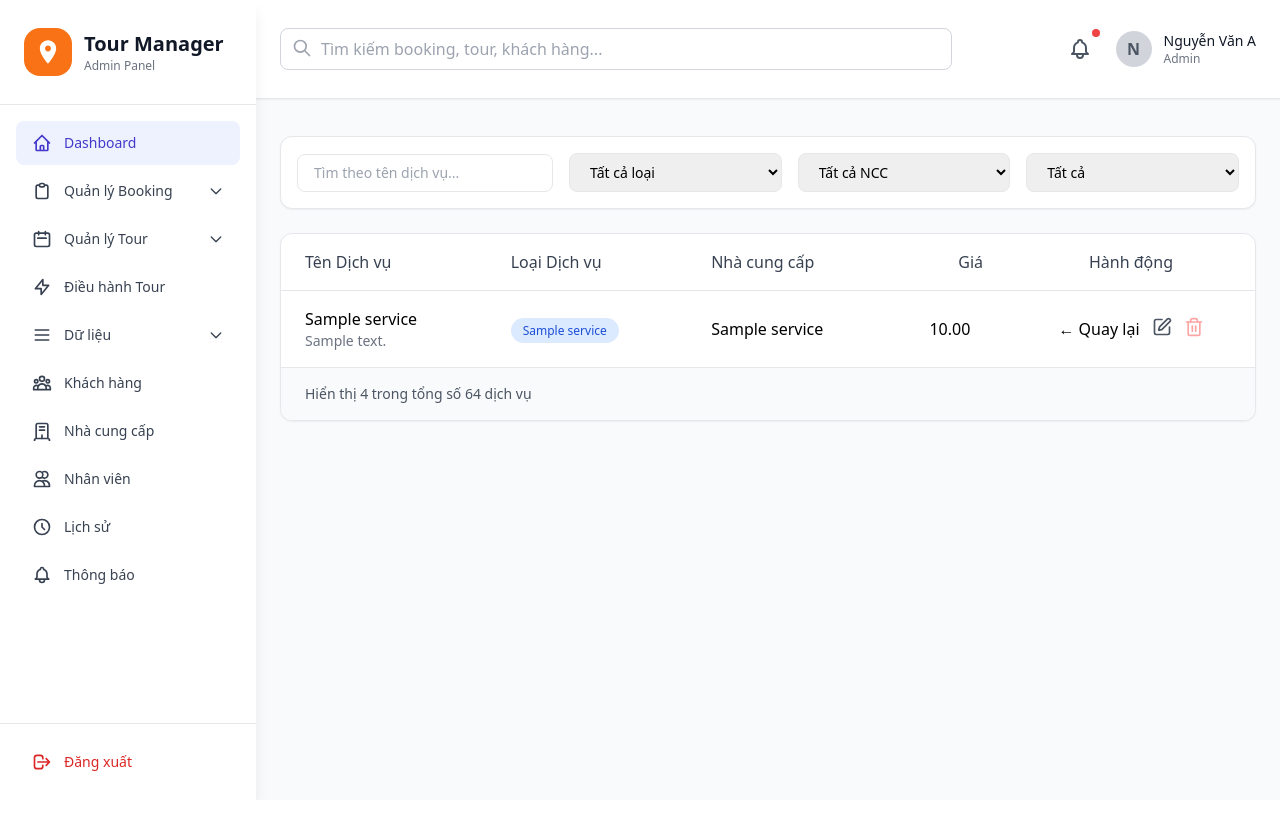
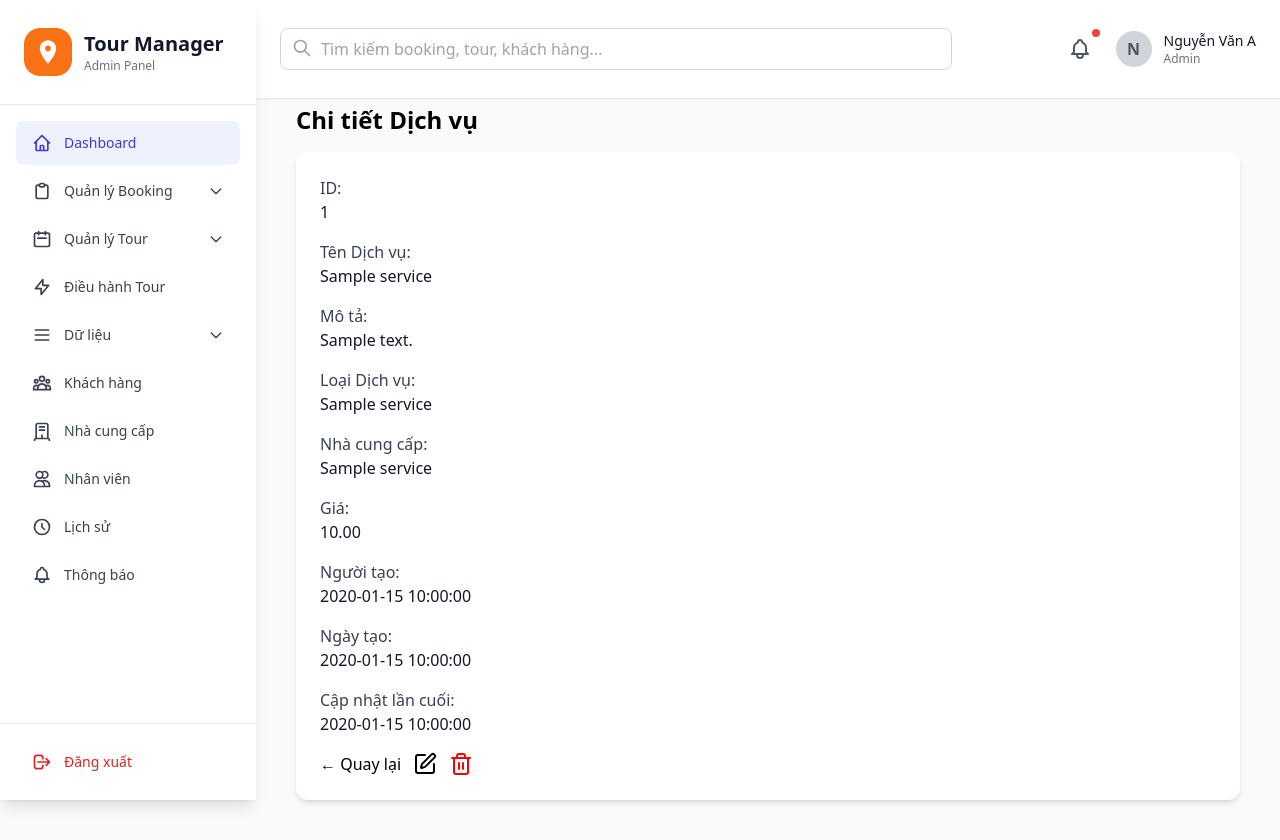
Before and after one commit to cuong2103/Website-quan-li-tour, a PHP site: template views/admin/services/detail.php in a window 1280 px wide. Before the commit the page ends 800 px from the top, so only its background shows below. Run offline with PHP 8.4, Linux system fonts and the light colour scheme; the template is opened without the code that fills it: most values are stand-ins (such as "Sample title", 1, 10 or a date in 2020); some libraries are stand-ins or nearby versions.

Commit message:
commit để pull

```diff
--- a/routers/web.php
+++ b/routers/web.php
@@ -18,7 +18,8 @@ match ($act) {
   'service-detail' => (new ServiceController()) -> detail($_GET["id"]),
   'service-create' => (new ServiceController()) -> create(),
   // 'service-store' => (new ServiceController()) -> store(),
-  // 'service-delete' => (new ServiceController()) -> delete(),
+  'service-delete' => (new ServiceController()) -> delete($_GET["id"]),
+  'service-edit' => (new ServiceController()) -> edit($_GET['id']),
 
 
   // Categories
--- a/views/admin/services/detail.php
+++ b/views/admin/services/detail.php
@@ -1,85 +1,80 @@
-<?php
-require_once './views/components/header.php';
-require_once './views/components/sidebar.php';
-?>
+<?php require_once './views/components/header.php'; ?>
+<?php require_once './views/components/sidebar.php'; ?>
 
-<div class=" mt-28 p-6">
-    <!-- Tiêu đề trang -->
-    <!-- Bộ lọc -->
-    <div class="bg-white rounded-xl shadow-sm border border-gray-200 p-4 mb-6">
-        <div class="flex flex-wrap items-center gap-4">
-            <div class="flex-1 min-w-64">
-                <input type="text" placeholder="Tìm theo tên dịch vụ..."
-                       class="w-full border rounded-lg px-4 py-2 text-sm focus:outline-none focus:ring-2 focus:ring-orange-500">
-            </div>
-            <select class="flex-1 border rounded-lg px-4 py-2 text-sm">
-                <option>Tất cả loại</option>
-            </select>
-            <select class="border flex-1 rounded-lg px-4 py-2 text-sm">
-                <option>Tất cả NCC</option>
-            </select>
-            <select class="border flex-1 rounded-lg px-4 py-2 text-sm">
-                <option>Tất cả</option>
-            </select>
+<div class="ml-54 mt-16 p-10">
+
+    <h2 class="text-2xl font-semibold mb-4">Chi tiết Dịch vụ</h2>
+
+    <div class="bg-white p-6 rounded-xl shadow-md space-y-4">
+
+        <div>
+            <h3 class="font-medium text-gray-700">ID:</h3>
+            <p class="text-gray-900"><?= $service['id'] ?></p>
         </div>
+
+        <div>
+            <h3 class="font-medium text-gray-700">Tên Dịch vụ:</h3>
+            <p class="text-gray-900"><?= $service['name'] ?></p>
+        </div>
+
+        <div>
+            <h3 class="font-medium text-gray-700">Mô tả:</h3>
+            <p class="text-gray-900"><?= $service['description'] ?></p>
+        </div>
+
+        <div>
+            <h3 class="font-medium text-gray-700">Loại Dịch vụ:</h3>
+            <p class="text-gray-900"><?= $service['service_type_name'] ?></p>
+        </div>
+
+        <div>
+            <h3 class="font-medium text-gray-700">Nhà cung cấp:</h3>
+            <p class="text-gray-900"><?= $service['supplier_name'] ?></p>
+        </div>
+
+        <div>
+            <h3 class="font-medium text-gray-700">Giá:</h3>
+            <p class="text-gray-900"><?= number_format($service['price']) ?>.00</p>
+        </div>
+
+        <div>
+            <h3 class="font-medium text-gray-700">Người tạo:</h3>
+            <p class="text-gray-900"><?= $service['created_by'] ?? '-' ?></p>
+        </div>
+
+        <div>
+            <h3 class="font-medium text-gray-700">Ngày tạo:</h3>
+            <p class="text-gray-900"><?= $service['created_at'] ?? '-' ?></p>
+        </div>
+
+        <div>
+            <h3 class="font-medium text-gray-700">Cập nhật lần cuối:</h3>
+            <p class="text-gray-900"><?= $service['updated_at'] ?? '-' ?></p>
+        </div>
+
+        <div class="flex gap-3 mt-4">
+            <a href="index.php?act=service">← Quay lại</a>
+
+            <a href="index.php?act=service-edit&id=<?= $service['id'] ?>">
+                <svg xmlns="http://www.w3.org/2000/svg" width="24" height="24" viewBox="0 0 24 24" fill="none" stroke="currentColor" stroke-width="2" stroke-linecap="round" stroke-linejoin="round" class="lucide lucide-square-pen-icon lucide-square-pen">
+                    <path d="M12 3H5a2 2 0 0 0-2 2v14a2 2 0 0 0 2 2h14a2 2 0 0 0 2-2v-7"/>
+                    <path d="M18.375 2.625a1 1 0 0 1 3 3l-9.013 9.014a2 2 0 0 1-.853.505l-2.873.84a.5.5 0 0 1-.62-.62l.84-2.873a2 2 0 0 1 .506-.852z"/>
+                </svg>
+            </a>
+
+            <a href="index.php?act=service-delete&id=<?= $service['id'] ?>" onclick="return confirm('Bạn có chắc muốn xóa không?')">
+                <svg xmlns="http://www.w3.org/2000/svg" width="24" height="24" viewBox="0 0 24 24" fill="none" stroke="red" stroke-width="2" stroke-linecap="round" stroke-linejoin="round" class="lucide lucide-trash2-icon lucide-trash-2">
+                    <path d="M10 11v6"/>
+                    <path d="M14 11v6"/>
+                    <path d="M19 6v14a2 2 0 0 1-2 2H7a2 2 0 0 1-2-2V6"/>
+                    <path d="M3 6h18"/>
+                    <path d="M8 6V4a2 2 0 0 1 2-2h4a2 2 0 0 1 2 2v2"/>
+                </svg>
+            </a>
+        </div>
+
     </div>
 
-    <!-- Bảng danh sách dịch vụ -->
-    <div class="bg-white rounded-xl shadow-sm border border-gray-200 overflow-hidden">
-        <table class="w-full">
-            <thead class="bg-gray-30 border-b">
-                <tr>
-                    <th class="text-left px-6 py-4 font-medium text-gray-700">Tên Dịch vụ</th>
-                    <th class="text-left px-6 py-4 font-medium text-gray-700">Loại Dịch vụ</th>
-                    <th class="text-left px-6 py-4 font-medium text-gray-700">Nhà cung cấp</th>
-                    <th class="text-right px-6 py-4 font-medium text-gray-700">Giá</th>
-                    <th class="text-center px-6 py-4 font-medium text-gray-700">Hành động</th>
-                </tr>
-            </thead>
-            <tbody class="divide-y divide-gray-200">
-
-                <tr class="hover:bg-gray-50 transition">
-                    <td class="px-6 py-4">
-                        <div class="font-medium"><?= $service["name"] ?></div>
-                        <div class="text-sm text-gray-500"><?= $service["description"] ?></div>
-                    </td>
-                    <td class="px-6 py-4">
-                        <span class="bg-blue-100 text-blue-700 px-3 py-1 rounded-full text-xs font-medium"><?= $service["service_type_name"] ?></span>
-                    </td>
-                    <td class="px-6 py-4"><?= $service["supplier_name"] ?></td>
-                    <td class="px-6 py-4 text-center"><?= number_format($service["price"]) ?>.00</td>
-                    <td class="px-6 py-4 text-center">
-                        <div class="flex justify-center gap-3">
-                            <a href="index.php?act=service" >
-                             ← Quay lại
-                            </a>
-                            <!-- Sửa -->
-                            <a href="?act=service-edit&id=<?= $service['id'] ?>" class="text-gray-600 hover:text-green-600">
-                                <i data-lucide="square-pen" class="w-5 h-5"></i>
-                            </a>
-                            <!-- Xóa -->
-                            <a href="?act=service-delete&id=<?= $service['id'] ?>"
-                               onclick="return confirm('Xóa dịch vụ này?')"
-                               class="text-red-300 hover:text-red-500">
-                                <i data-lucide="trash-2" class="w-5 h-5"></i>
-                            </a>
-
-                        </div>
-                    </td>
-                </tr>
-            </tbody>
-        </table>
-
-        <!-- Footer bảng -->
-        <div class="px-6 py-4 bg-gray-50 border-t text-sm text-gray-600">
-            Hiển thị 4 trong tổng số 64 dịch vụ
-        </div>
-    </div>
 </div>
 
-<!-- Khởi tạo Lucide icons (chỉ thêm 1 dòng này ở cuối trang) -->
-<script>lucide.createIcons();</script>
-
-<?php
-require_once './views/components/footer.php';
-?>
+<?php require_once './views/components/footer.php'; ?>
```
Also changed, not shown: models/ServiceModel.php (+51 -8 lines), views/admin/services/edit.php (+82 -0 lines).
